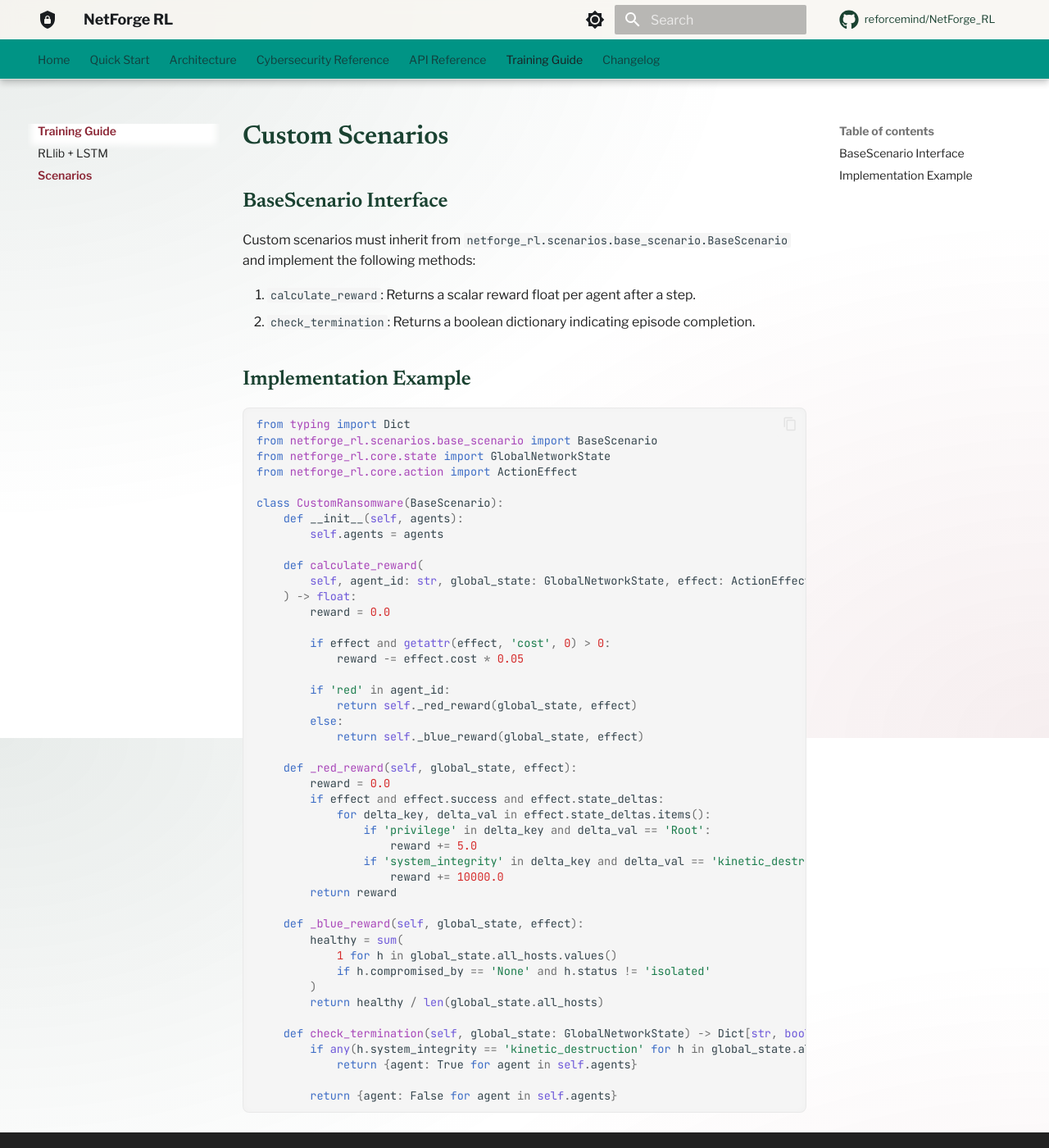
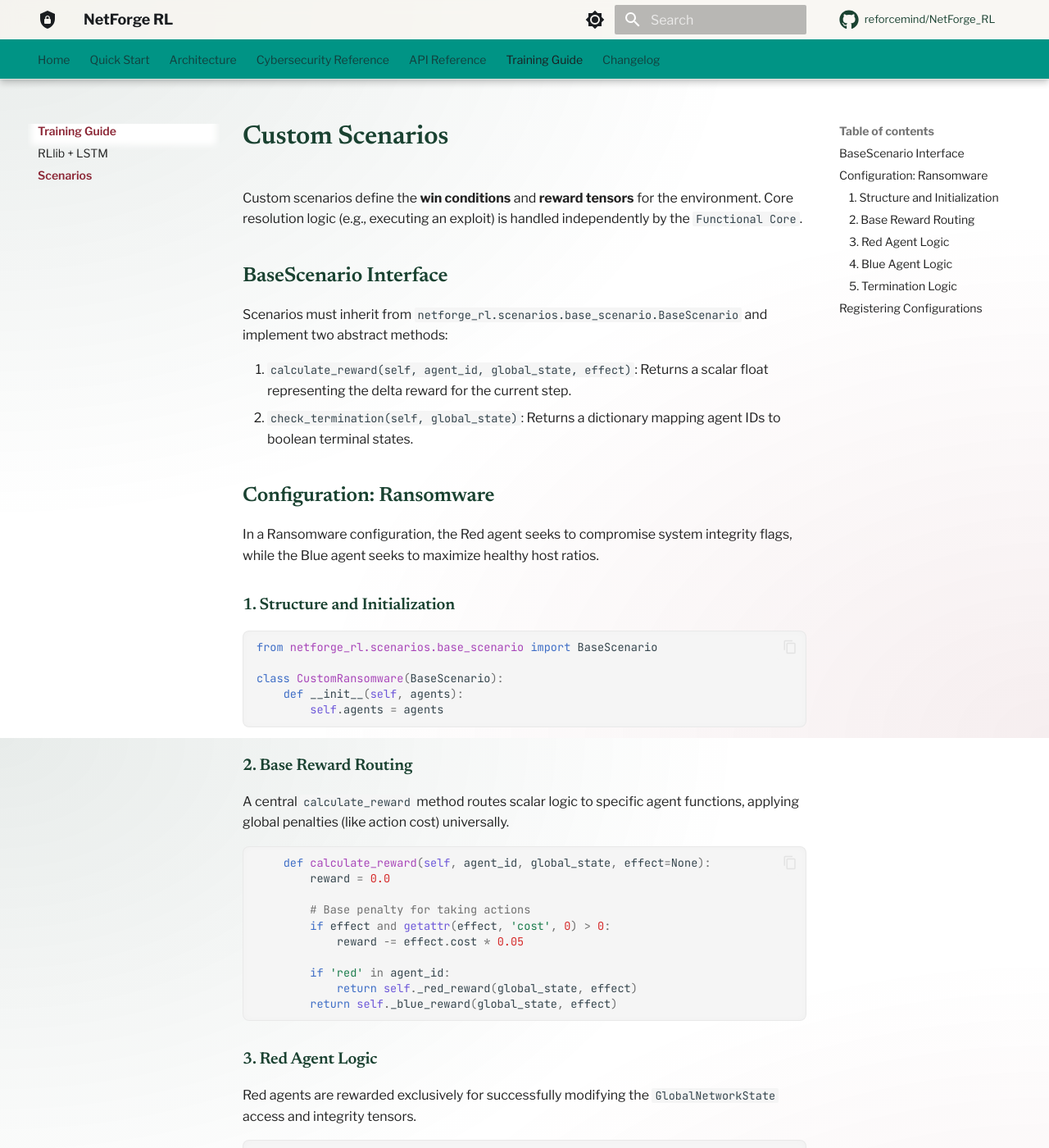
Before and after one commit to reforcemind/NetForge_RL, an MkDocs documentation site: the page built from docs/training/scenarios.md, in a window 1280 px wide and 1400 px high. Shown: the whole window at 82% size. Built offline with MkDocs 1.6.1 and Material for MkDocs 9.7.7, drawn with Linux system fonts in a browser that asks for light colours; comment, search, counter and statistics services are not loaded; some of the changed text lies outside the part shown.

Commit message:
docs: expand architectural mechanics and scenario configuration logic; fix trajectory fingerprint test

````diff
--- a/docs/training/scenarios.md
+++ b/docs/training/scenarios.md
@@ -1,57 +1,90 @@
 # Custom Scenarios
+
+Custom scenarios define the **win conditions** and **reward tensors** for the environment. Core resolution logic (e.g., executing an exploit) is handled independently by the `Functional Core`.
 
 ## BaseScenario Interface
 
-Custom scenarios must inherit from `netforge_rl.scenarios.base_scenario.BaseScenario` and implement the following methods:
+Scenarios must inherit from `netforge_rl.scenarios.base_scenario.BaseScenario` and implement two abstract methods:
 
-1. `calculate_reward`: Returns a scalar reward float per agent after a step.
-2. `check_termination`: Returns a boolean dictionary indicating episode completion.
+1. `calculate_reward(self, agent_id, global_state, effect)`: Returns a scalar float representing the delta reward for the current step.
+2. `check_termination(self, global_state)`: Returns a dictionary mapping agent IDs to boolean terminal states.
 
-## Implementation Example
+## Configuration: Ransomware
+
+In a Ransomware configuration, the Red agent seeks to compromise system integrity flags, while the Blue agent seeks to maximize healthy host ratios.
+
+### 1. Structure and Initialization
 
 ```python
-from typing import Dict
 from netforge_rl.scenarios.base_scenario import BaseScenario
-from netforge_rl.core.state import GlobalNetworkState
-from netforge_rl.core.action import ActionEffect
 
 class CustomRansomware(BaseScenario):
     def __init__(self, agents):
         self.agents = agents
+```
 
-    def calculate_reward(
-        self, agent_id: str, global_state: GlobalNetworkState, effect: ActionEffect = None
-    ) -> float:
+### 2. Base Reward Routing
+
+A central `calculate_reward` method routes scalar logic to specific agent functions, applying global penalties (like action cost) universally.
+
+```python
+    def calculate_reward(self, agent_id, global_state, effect=None):
         reward = 0.0
 
+        # Base penalty for taking actions
         if effect and getattr(effect, 'cost', 0) > 0:
             reward -= effect.cost * 0.05
 
         if 'red' in agent_id:
             return self._red_reward(global_state, effect)
-        else:
-            return self._blue_reward(global_state, effect)
+        return self._blue_reward(global_state, effect)
+```
 
+### 3. Red Agent Logic
+
+Red agents are rewarded exclusively for successfully modifying the `GlobalNetworkState` access and integrity tensors.
+
+```python
     def _red_reward(self, global_state, effect):
         reward = 0.0
         if effect and effect.success and effect.state_deltas:
-            for delta_key, delta_val in effect.state_deltas.items():
-                if 'privilege' in delta_key and delta_val == 'Root':
+            for key, val in effect.state_deltas.items():
+                if 'privilege' in key and val == 'Root':
                     reward += 5.0
-                if 'system_integrity' in delta_key and delta_val == 'kinetic_destruction':
+                if 'system_integrity' in key and val == 'kinetic_destruction':
                     reward += 10000.0
         return reward
+```
 
+### 4. Blue Agent Logic
+
+Blue agents are rewarded proportionally to the number of nodes maintaining a baseline (healthy) state vector.
+
+```python
     def _blue_reward(self, global_state, effect):
         healthy = sum(
             1 for h in global_state.all_hosts.values()
             if h.compromised_by == 'None' and h.status != 'isolated'
         )
         return healthy / len(global_state.all_hosts)
+```
 
-    def check_termination(self, global_state: GlobalNetworkState) -> Dict[str, bool]:
+### 5. Termination Logic
+
+The episode halts immediately if a critical Cyber-Physical node transitions to a destroyed state.
+
+```python
+    def check_termination(self, global_state):
         if any(h.system_integrity == 'kinetic_destruction' for h in global_state.all_hosts.values()):
             return {agent: True for agent in self.agents}
 
         return {agent: False for agent in self.agents}
 ```
+
+## Registering Configurations
+
+Scenario classes are registered dynamically via the `parallel_env` instantiation dictionary:
+
+```python
+env = NetForgeRLEnv({'scenario_type': 'custom_ransomware'})
+```
````
Also changed, not shown: docs/architecture/nlp_siem.md (+8 -1 lines), docs/architecture/sim2real.md (+7 -1 lines), docs/architecture/zero_trust.md (+7 -1 lines), 1 other file.
